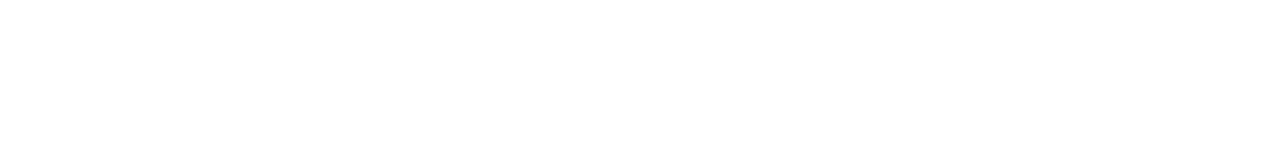
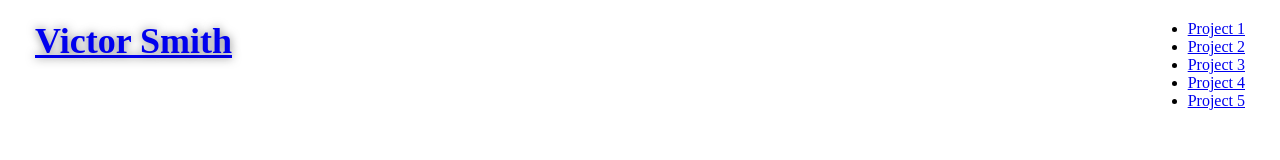
Before and after one commit to vic-smith/-DeveloperForHire, a plain HTML site: page index.html in a window 1280 px wide. Drawn offline with Linux system fonts and the light colour scheme; files that its build step writes are made by us from their sources.

Commit message:
started css

```diff
--- /dev/null
+++ b/assets/css/style.css
@@ -0,0 +1,35 @@
+:root{
+    --primary-color: ;
+    --secondary-color: ;
+    --tertiary-color: ;
+}
+
+* {
+    box-sizing: border-box;
+    margin: 0;
+    padding: 0;
+}
+body {
+    background-color: #fff;
+}
+
+header {
+    padding: 20px 35px;
+    display: flex;
+    justify-content: space-between;
+    flex-wrap: wrap;
+    top: 0;
+    background-image:"";
+    background-size: cover;
+    background-attachment: fixed;
+    background-position: 80%;
+    z-index: 9999;
+}
+
+header h1{
+    font-weight: bold;
+    font-size: 36px;
+    color: darkslategray;
+    margin: 0;
+    text-shadow: 0 0 10px rgba(0, 0, 0, 0.5);
+}
--- a/assets/style.css
+++ /dev/null
@@ -1,11 +0,0 @@
-:root{
-    --primary-color: #fce138;
-    --secondary-color: #024e76;
-    --tertiary-color: #39a6b2;
-}
-
-* {
-    box-sizing: border-box;
-    margin: 0;
-    padding: 0;
-}
--- a/index.html
+++ b/index.html
@@ -8,3 +8,36 @@
 
     </head>
     <body>
+<!--Navigation-->
+<header>
+    <h1>
+        <a href="/">Victor Smith</a>
+    </h1>
+    <nav>
+<!--Unordered list-->
+<ul>
+    <li>
+        <!--Anchor Element-->
+        <a href="project1">Project 1</a>
+    </li>
+    <li>
+        <a href="project2">Project 2</a>
+    </li>
+    <li>
+        <a href="project3">Project 3</a>
+    </li>
+    <li>
+        <a href="project4">Project 4</a>
+    </li>
+    <li>
+        <a href="Project5">Project 5</a>
+    </li>
+</ul>
+    </nav>
+</header>
+<!--Hero-->
+<section class="hero">
+
+</section>
+    </body>
+</html>
```
Also changed, not shown: 2 other files.
